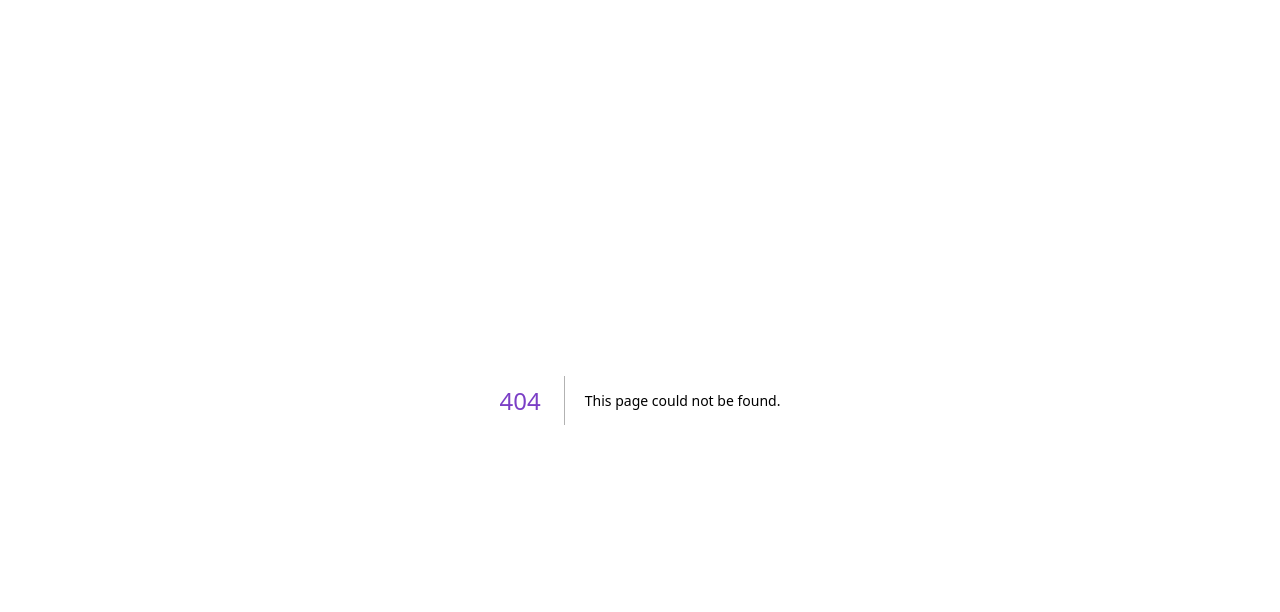
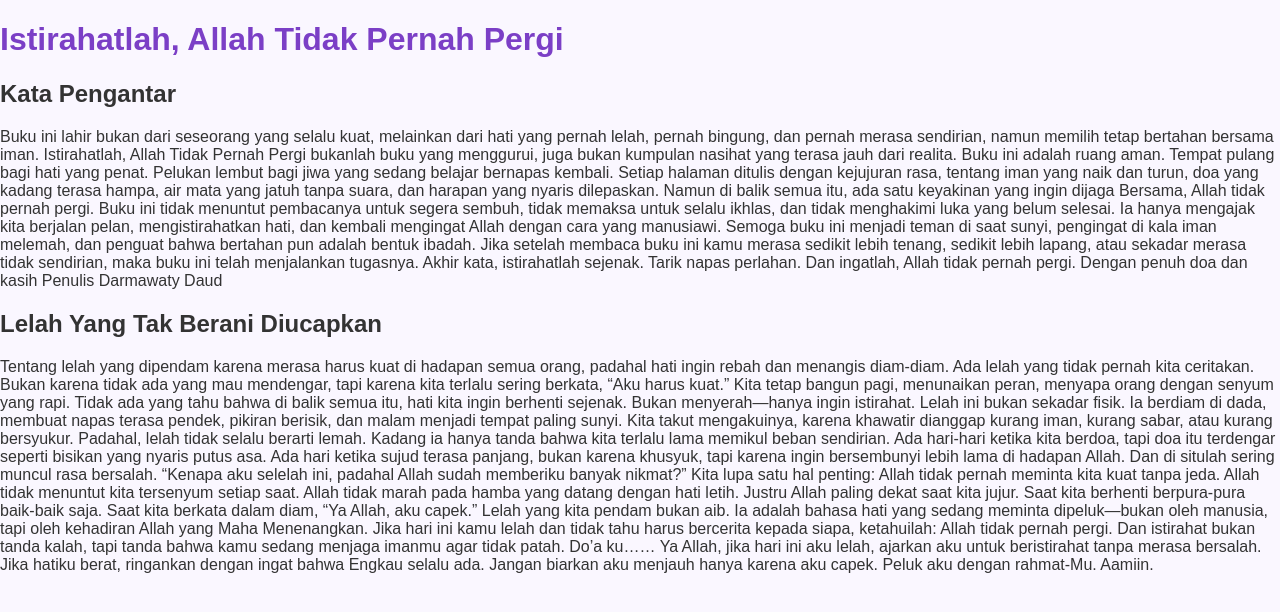
Before and after one commit to nzwhrs/ALC.book, a Next.js app: page /book/1 in a window 1280 px wide. Before the commit this address had no page. Shown: the top 612 px of the page. Built offline with nearby package versions, Linux system fonts and the light colour scheme.

Commit message:
Create page.jsx

```diff
--- /dev/null
+++ b/src/app/book/[id]/page.jsx
@@ -0,0 +1,40 @@
+export default function BookPage() {
+  return (
+    <main>
+      <h1>Istirahatlah, Allah Tidak Pernah Pergi</h1>
+
+      <h2>Kata Pengantar</h2>
+
+      <p>
+        Buku ini lahir bukan dari seseorang yang selalu kuat, melainkan dari hati yang pernah lelah, pernah bingung, dan pernah merasa sendirian, namun memilih tetap bertahan bersama iman.
+Istirahatlah, Allah Tidak Pernah Pergi bukanlah buku yang menggurui, juga bukan kumpulan nasihat yang terasa jauh dari realita. Buku ini adalah ruang aman. Tempat pulang bagi hati yang penat. Pelukan lembut bagi jiwa yang sedang belajar bernapas kembali.
+Setiap halaman ditulis dengan kejujuran rasa, tentang iman yang naik dan turun, doa yang kadang terasa hampa, air mata yang jatuh tanpa suara, dan harapan yang nyaris dilepaskan.
+Namun di balik semua itu, ada satu keyakinan yang ingin dijaga Bersama, Allah tidak pernah pergi.
+Buku ini tidak menuntut pembacanya untuk segera sembuh, tidak memaksa untuk selalu ikhlas, dan tidak menghakimi luka yang belum selesai. Ia hanya mengajak kita berjalan pelan, mengistirahatkan hati, dan kembali mengingat Allah dengan cara yang manusiawi.
+Semoga buku ini menjadi teman di saat sunyi, pengingat di kala iman melemah, dan penguat bahwa bertahan pun adalah bentuk ibadah. Jika setelah membaca buku ini kamu merasa sedikit lebih tenang, sedikit lebih lapang, atau sekadar merasa tidak sendirian, maka buku ini telah menjalankan tugasnya.
+Akhir kata, istirahatlah sejenak. Tarik napas perlahan. Dan ingatlah, Allah tidak pernah pergi. Dengan penuh doa dan kasih
+
+Penulis
+Darmawaty Daud
+
+      </p>
+
+      <h2>Lelah Yang Tak Berani Diucapkan</h2>
+
+      <p>
+        Tentang lelah yang dipendam karena merasa harus kuat di hadapan semua orang, padahal hati ingin rebah dan menangis diam-diam.
+Ada lelah yang tidak pernah kita ceritakan. Bukan karena tidak ada yang mau mendengar, tapi karena kita terlalu sering berkata, “Aku harus kuat.”
+Kita tetap bangun pagi, menunaikan peran, menyapa orang dengan senyum yang rapi. Tidak ada yang tahu bahwa di balik semua itu, hati kita ingin berhenti sejenak. Bukan menyerah—hanya ingin istirahat.
+Lelah ini bukan sekadar fisik. Ia berdiam di dada, membuat napas terasa pendek, pikiran berisik, dan malam menjadi tempat paling sunyi. Kita takut mengakuinya, karena khawatir dianggap kurang iman, kurang sabar, atau kurang bersyukur.
+Padahal, lelah tidak selalu berarti lemah. Kadang ia hanya tanda bahwa kita terlalu lama memikul beban sendirian.
+Ada hari-hari ketika kita berdoa, tapi doa itu terdengar seperti bisikan yang nyaris putus asa. Ada hari ketika sujud terasa panjang, bukan karena khusyuk, tapi karena ingin bersembunyi lebih lama di hadapan Allah.
+Dan di situlah sering muncul rasa bersalah. “Kenapa aku selelah ini, padahal Allah sudah memberiku banyak nikmat?”
+Kita lupa satu hal penting: Allah tidak pernah meminta kita kuat tanpa jeda. Allah tidak menuntut kita tersenyum setiap saat. Allah tidak marah pada hamba yang datang dengan hati letih. Justru Allah paling dekat saat kita jujur. Saat kita berhenti berpura-pura baik-baik saja. Saat kita berkata dalam diam, “Ya Allah, aku capek.”
+Lelah yang kita pendam bukan aib. Ia adalah bahasa hati yang sedang meminta dipeluk—bukan oleh manusia, tapi oleh kehadiran Allah yang Maha Menenangkan. Jika hari ini kamu lelah dan tidak tahu harus bercerita kepada siapa, ketahuilah: Allah tidak pernah pergi. Dan istirahat bukan tanda kalah, tapi tanda bahwa kamu sedang menjaga imanmu agar tidak patah.
+Do’a ku……
+Ya Allah, jika hari ini aku lelah, ajarkan aku untuk beristirahat tanpa merasa bersalah. Jika hatiku berat, ringankan dengan ingat bahwa Engkau selalu ada. Jangan biarkan aku menjauh hanya karena aku capek. Peluk aku dengan rahmat-Mu. Aamiin.
+
+      </p>
+    </main>
+  )
+}
```
